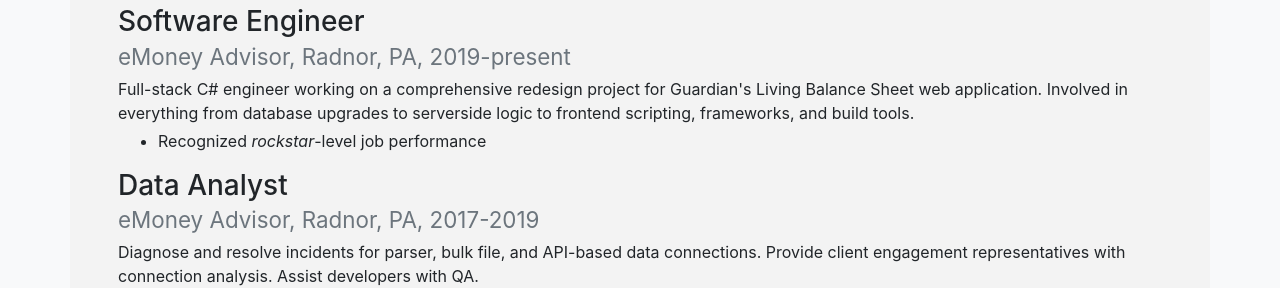
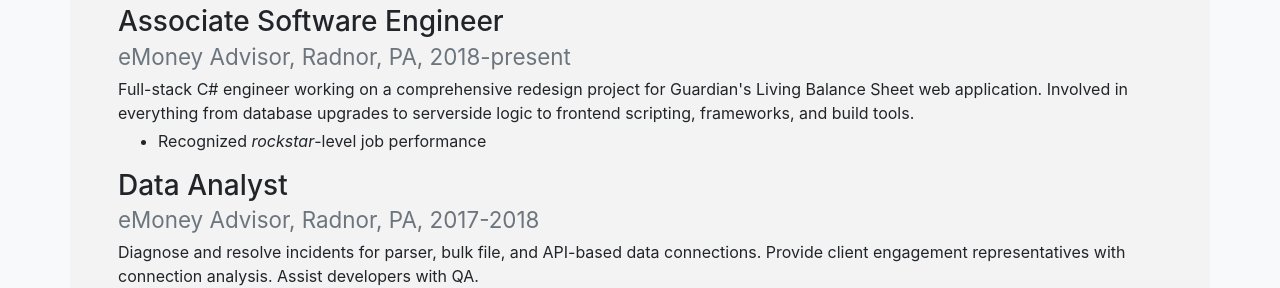
Before and after one commit to pseudodennis/github.io, a plain HTML site: page index.html in a window 1280 px wide. Shown: the part 519-807 px from the top of the page. Drawn offline with nearby package versions, Linux system fonts and the light colour scheme.

Commit message:
Update index.html

```diff
--- a/index.html
+++ b/index.html
@@ -44,8 +44,8 @@
             <section>
                 <h2 class="display-4">Experience</h2>
 
-                <h3 class="h3 mb-1">Software Engineer<br>
-                    <span class="small text-muted">eMoney Advisor, Radnor, PA, 2019-present</span>
+                <h3 class="h3 mb-1">Associate Software Engineer<br>
+                    <span class="small text-muted">eMoney Advisor, Radnor, PA, 2018-present</span>
                 </h3>
                 <p class="mb-1">
                     Full-stack C# engineer working on a comprehensive redesign project for Guardian's Living Balance
@@ -59,7 +59,7 @@
                 </ul>
 
                 <h3 class="h3 mb-1">Data Analyst<br>
-                    <span class="small text-muted">eMoney Advisor, Radnor, PA, 2017-2019</span>
+                    <span class="small text-muted">eMoney Advisor, Radnor, PA, 2017-2018</span>
                 </h3>
                 <p class="mb-1">
                     Diagnose and resolve incidents for parser, bulk file, and API-based data connections. Provide client
```
